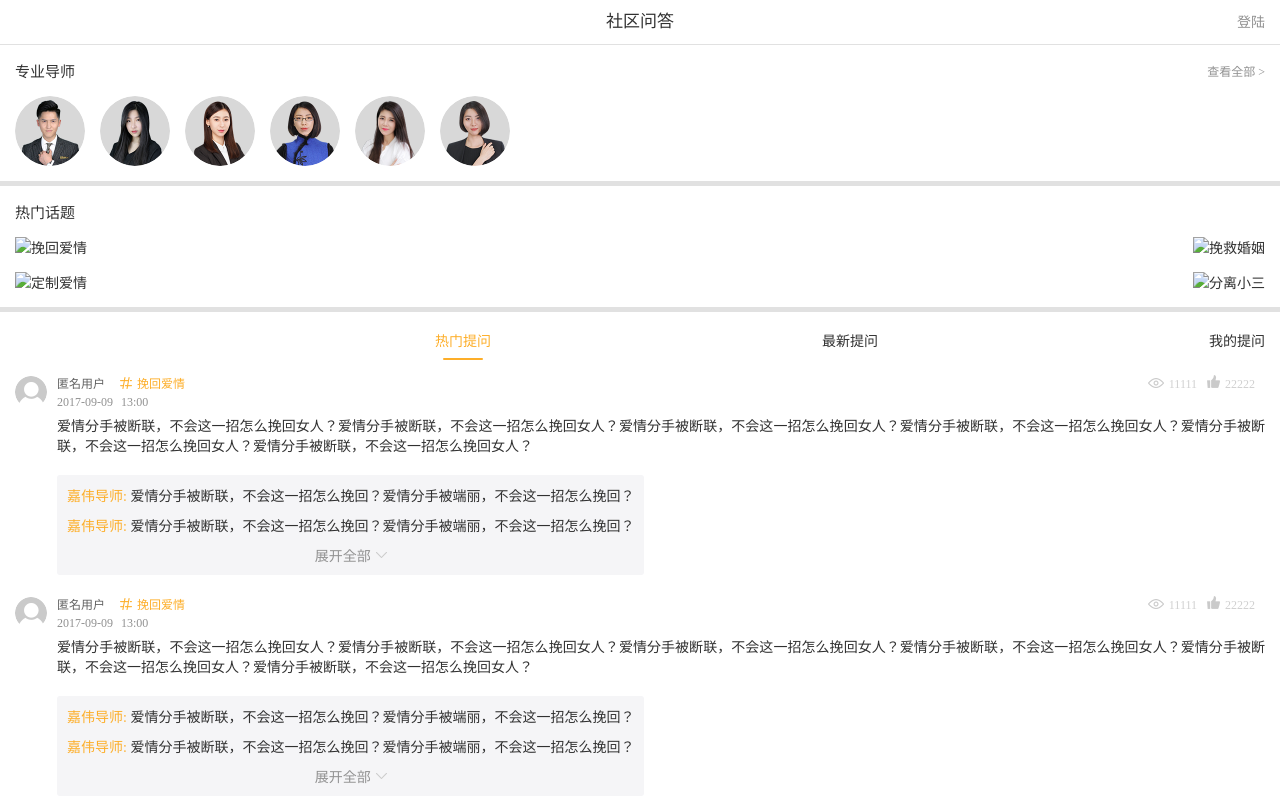
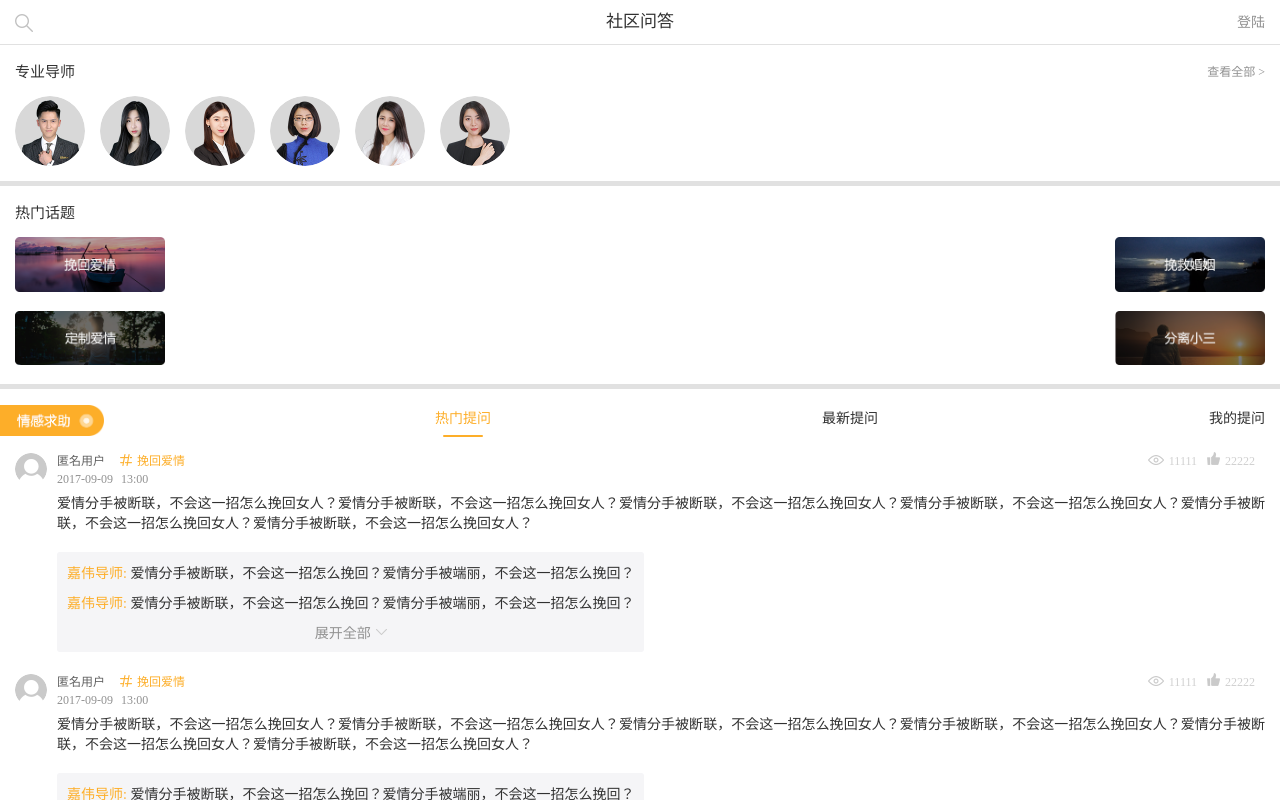
Before and after one commit to Kalimye/ora_forum, a website: page app.html in a window 1280 px wide. Drawn offline with Linux system fonts and the light colour scheme.

Commit message:
发布时，更新 image 发布目录;

```diff
--- a/css/app.shell.css
+++ b/css/app.shell.css
@@ -11,6 +11,6 @@
   display: inline-block;
   width: 18px;
   height: 18px;
-  background: url('/forum/images/forum/icon-search.png') no-repeat center center;
+  background: url('../images/forum/icon-search.png') no-repeat center center;
   background-size: 100%;
 }
--- a/css/forum.css
+++ b/css/forum.css
@@ -109,7 +109,7 @@ header {
   display: inline-block;
   min-width: 104px;
   height: 32px;
-  background: url("/forum/images/forum/icon-sos.png") no-repeat center center;
+  background: url("../images/forum/icon-sos.png") no-repeat center center;
   background-size: 100%;
 }
 .tabs-items-group-text {
--- a/lib/home/home.html
+++ b/lib/home/home.html
@@ -31,18 +31,18 @@
 		<div class="hotTopic-subject">
 			<div class="hotTopic-subject-group">
 				<div class="img">
-					<img src="/forum/images/forum/hotTopic01.png" alt="挽回爱情">
+					<img src="images/forum/hotTopic01.png" alt="挽回爱情">
 				</div>
 				<div class="img">
-					<img src="/forum/images/forum/hotTopic02.png" alt="挽救婚姻">
+					<img src="images/forum/hotTopic02.png" alt="挽救婚姻">
 				</div>
 			</div>
 			<div class="hotTopic-subject-group">
 				<div class="img">
-					<img src="/forum/images/forum/hotTopic03.png" alt="定制爱情">
+					<img src="images/forum/hotTopic03.png" alt="定制爱情">
 				</div>
 				<div class="img">
-					<img src="/forum/images/forum/hotTopic04.png" alt="分离小三">
+					<img src="images/forum/hotTopic04.png" alt="分离小三">
 				</div>
 			</div>
 		</div>
```
